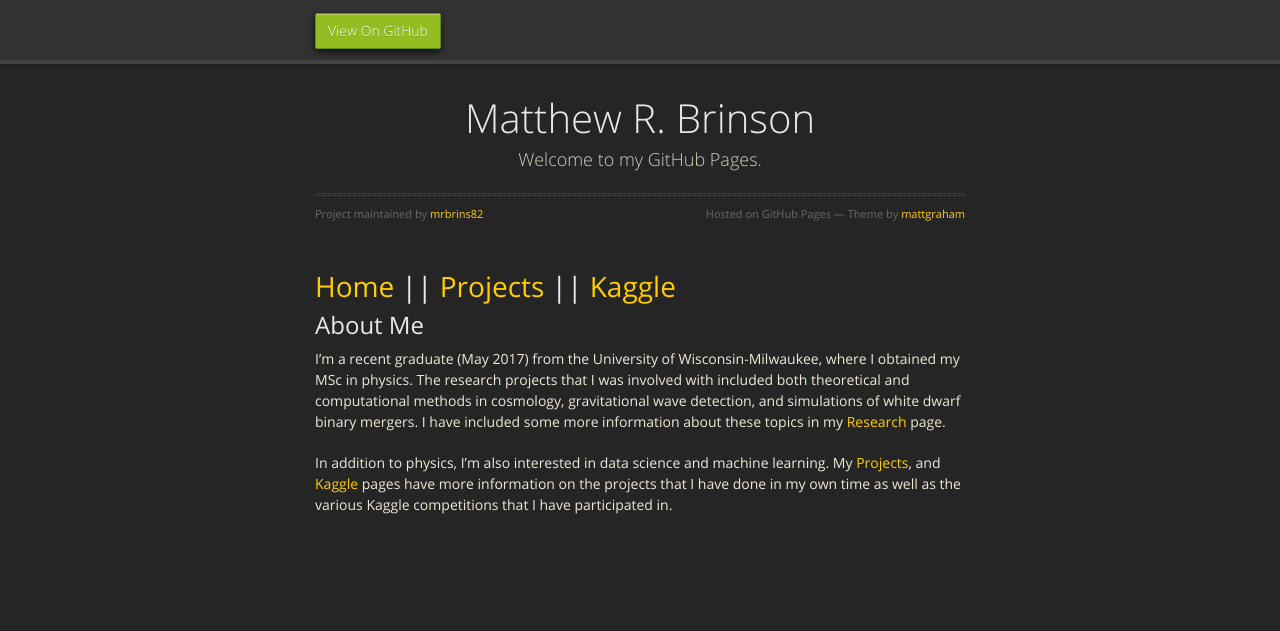
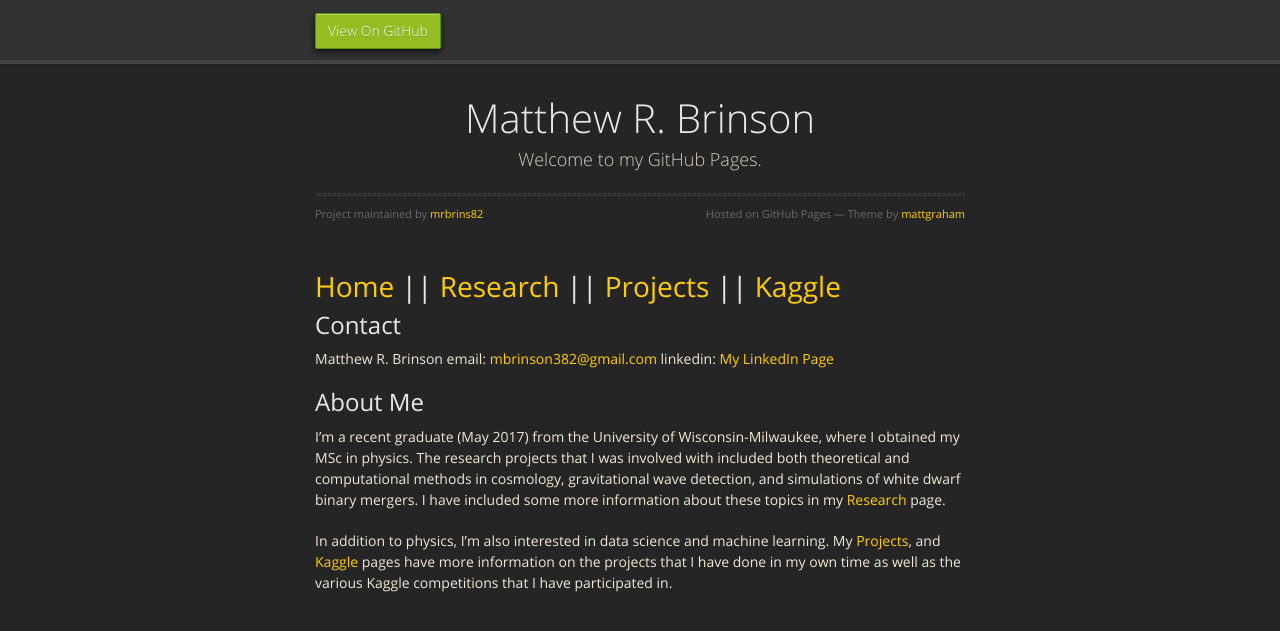
Before and after one commit to mrbrins82/mrbrins82.github.io, a Jekyll site: the page built from index.md, in a window 1280 px wide. Shown: the top 631 px of the page. Built offline with Jekyll 4.4.1, drawn with Linux system fonts in a browser that asks for light colours; nearby versions of some CDN libraries; our own code applies the rules of GitHub Pages for plain Markdown files.

Commit message:
added contact info

```diff
--- a/index.md
+++ b/index.md
@@ -1,9 +1,13 @@
 ---
 layout: default
 ---
-# [](#header-1)[Home](index) || [Projects](projects) || [Kaggle](kaggle)
+# [](#header-1)[Home](index) || [Research](research) || [Projects](projects) || [Kaggle](kaggle)
 
+## [](#header-2)Contact
 
+Matthew R. Brinson
+email: <a href="mailto:mbrinson382@gmail.com" target="_top">mbrinson382@gmail.com</a>
+linkedin: <a href="https://www.linkedin.com/in/matthew-brinson-357ab675">My LinkedIn Page</a>
 
 ## [](#header-2)About Me
 
```
